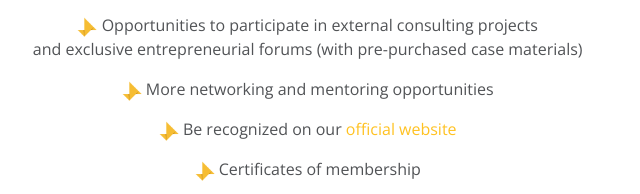
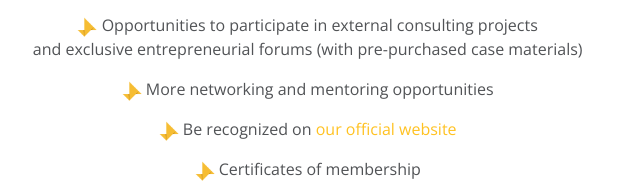
Before and after one commit to enactuscityuhk/website, a plain HTML site: page apply.html in a window 1280 px wide. Shown: the part 2014-2208 px from the top of the page, 599-1239 px from the left. Drawn offline with nearby package versions, Linux system fonts and the light colour scheme.

Commit message:
Update apply.html

```diff
--- a/apply.html
+++ b/apply.html
@@ -100,7 +100,7 @@
         <p>For students who are passionate about exercising entrepreneurial ideas, having a strong desire to practice innovative and sustainable approaches, and willing to contribute your efforts to grow with Enactus CityU.</p>
         <p><img src="mark.png" alt=""> Opportunities to participate in external consulting projects <br>and exclusive entrepreneurial forums (with pre-purchased case materials)</p>
         <p><img src="mark.png" alt=""> More networking and mentoring opportunities</p>
-        <p><img src="mark.png" alt=""> Be recognized on our <a href="members.html">official website</a></p>
+        <p><img src="mark.png" alt=""> Be recognized on <a href="members.html">our official website</a></p>
         <p><img src="mark.png" alt=""> Certificates of membership</p>
         <p><img src="mark.png" alt=""> Society souvenirs</p>
         <h6>Membership fee: In light of the COVID-19 situation and the international communities at CityU, membership fees will not be charged in the current academic year.</h6>
```
